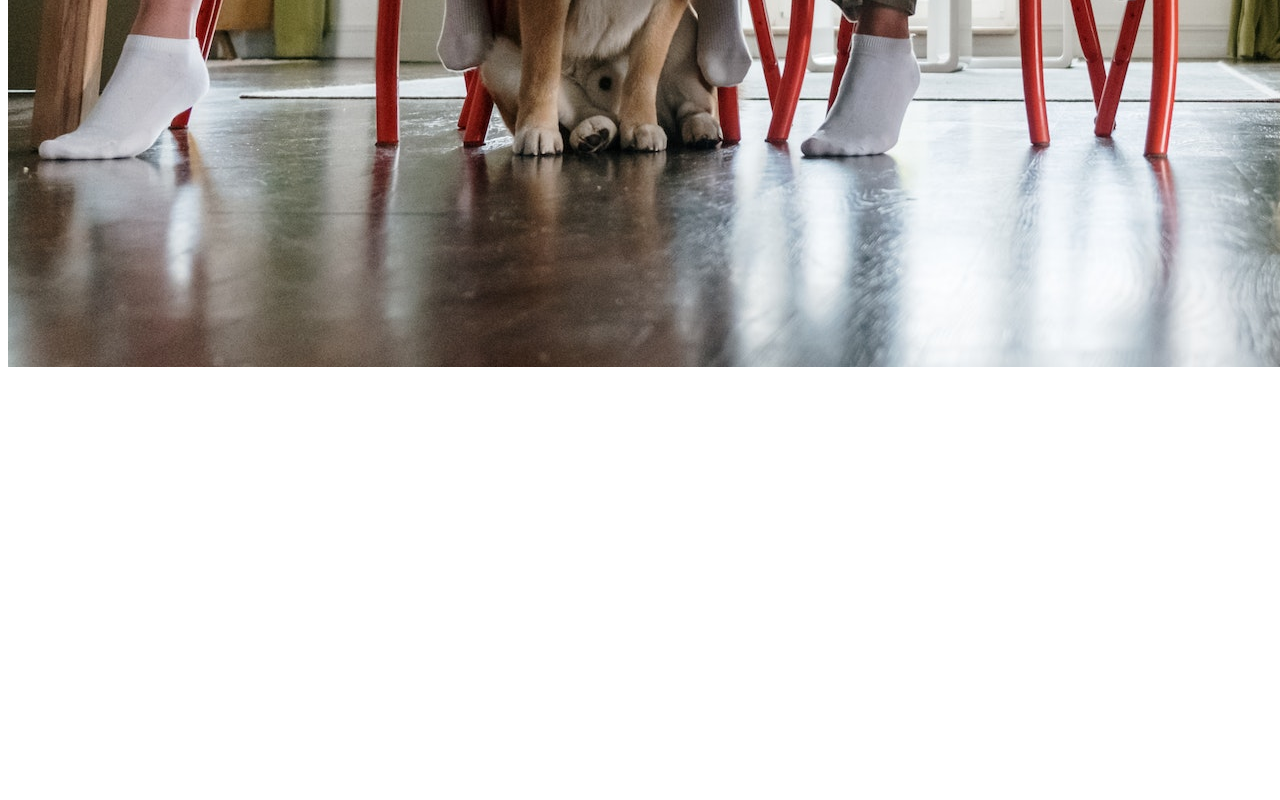
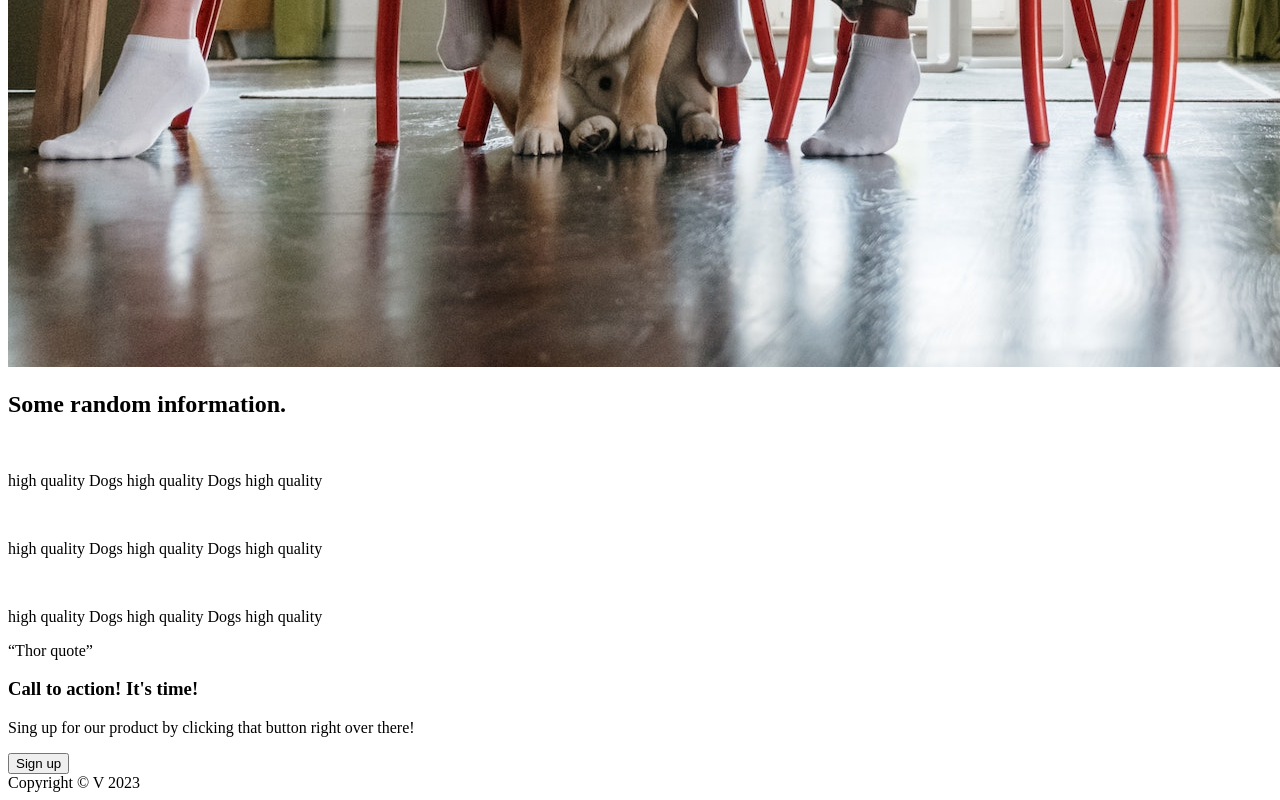
Before and after one commit to vhsher/odin-landing, a plain HTML site: page index.html in a window 1280 px wide. Shown: the part 1145-1945 px from the top of the page. Before the commit the page ends 1524 px from the top, so only its background shows below. Drawn offline with Linux system fonts and the light colour scheme.

Commit message:
Update index.html: add boxes, quote, button, footer

```diff
--- a/index.html
+++ b/index.html
@@ -35,7 +35,45 @@
     </header>
 
     <section class="boxes">
+      <h2>Some random information.</h2>
+      <div class="container">
+        <div class="box">
+          <img src="" alt="">
+          <p>high quality Dogs high quality Dogs high quality</p>
+        </div>
 
+        <div class="box">
+          <img src="" alt="">
+          <p>high quality Dogs high quality Dogs high quality</p>
+        </div>
+
+        <div class="box">
+          <img src="" alt="">
+          <p>high quality Dogs high quality Dogs high quality</p>
+        </div>
+      </div>
     </section>
+
+    <section class="quote">
+      <div class="container">
+        <q>Thor quote</q>
+      </div>
+    </section>
+
+    <section class="button">
+      <div class="container">
+        <div class="text">
+          <h3>Call to action! It's time!</h3>
+          <p>Sing up for our product by clicking that button right over there!</p>
+        </div>
+        <button class="signup">
+          Sign up
+        </button>
+      </div>
+    </section>
+
+    <footer class="footer">
+      Copyright © V 2023
+    </footer>
   </body>
 </html>
```
